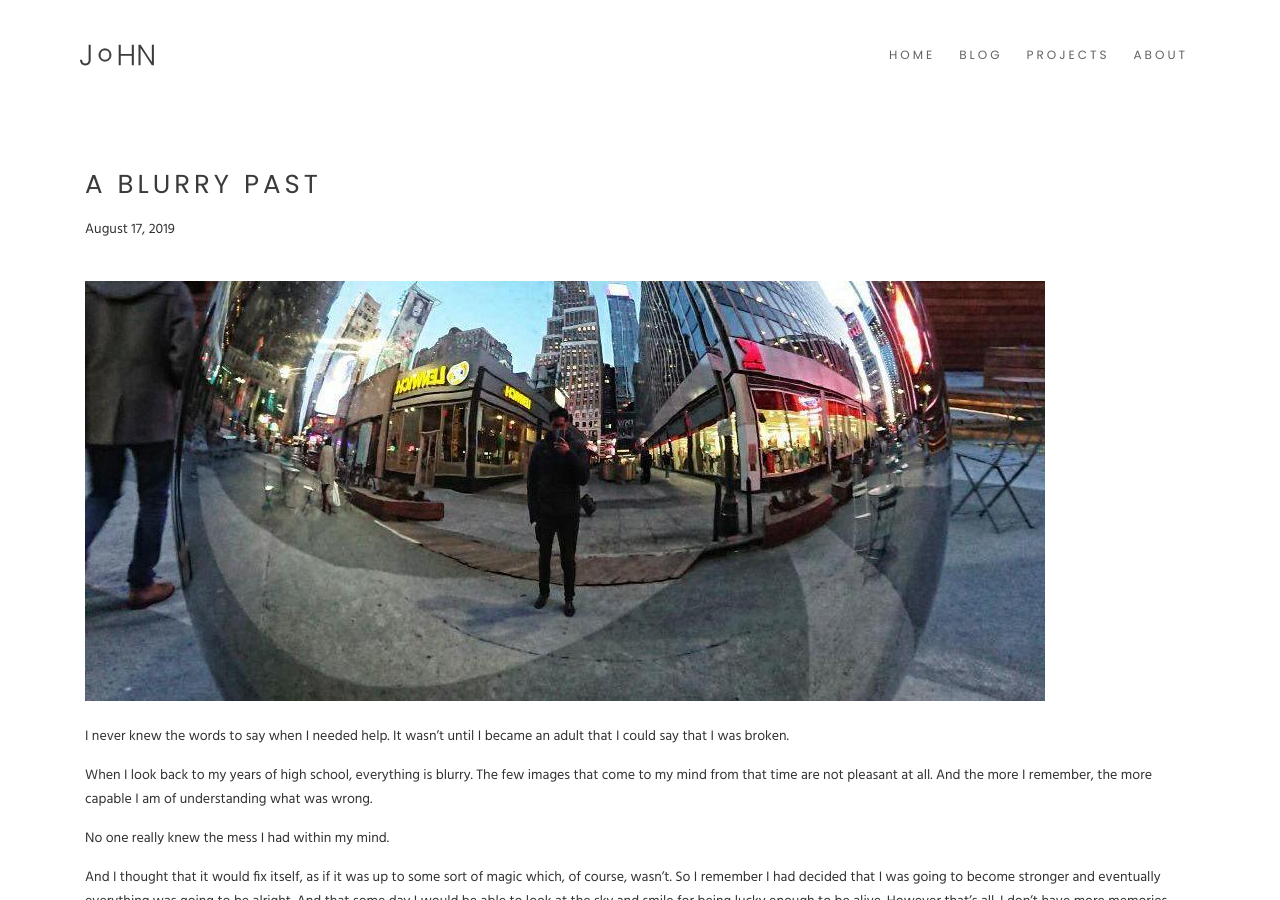
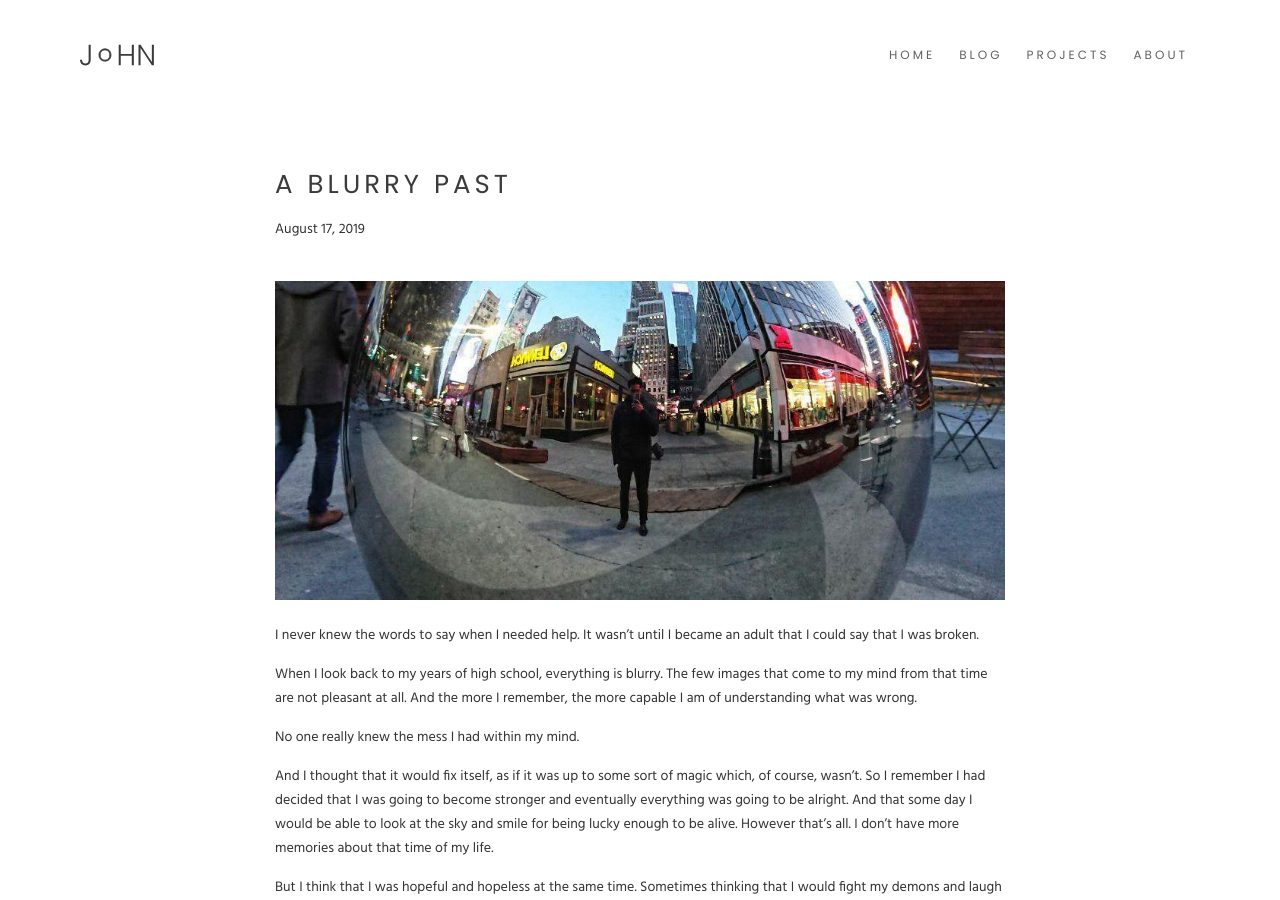
Before and after one commit to thethoughtfulmillennial/thethoughtfulmillennial.github.io, a Jekyll site: the page built from _posts/2019-08-17-a-blurry-past.md, in a window 1280 px wide and 900 px high. Built offline with Jekyll 4.4.1, drawn with Linux system fonts in a browser that asks for light colours.

Commit message:
Update post layout.

```diff
--- a/_layouts/post.html
+++ b/_layouts/post.html
@@ -7,21 +7,21 @@ layout: default
 <!-- Blog Detail Start -->
 
 <div class="container">
-	<div class="row mb-4">
-		<div class="col-md-12 ml-top-padding">
+	<div class="row justify-content-center mb-4">
+		<div class="col-12 col-lg-10 col-xl-8 ml-top-padding">
 			<div class="heading-title">
 				<h1>{{ page.title }}</h1>
 				<p>{{ page.date | date: "%B %-d, %Y" }}</p>
 			</div>
 		</div>
 	</div>
-	<div class="row mb-4">
-		<div class="col">
+	<div class="row justify-content-center mb-4">
+		<div class="col-12 col-lg-10 col-xl-8">
 			<img src="/assets/images/{{ page.banner_image }}" class="img-fluid" alt="">
 		</div>
 	</div>
-	<div class="row mb-4">
-		<div class="col">
+	<div class="row justify-content-center mb-4">
+		<div class="col-12 col-lg-10 col-xl-8">
 			{{content}}
 		</div>
 	</div>
```
